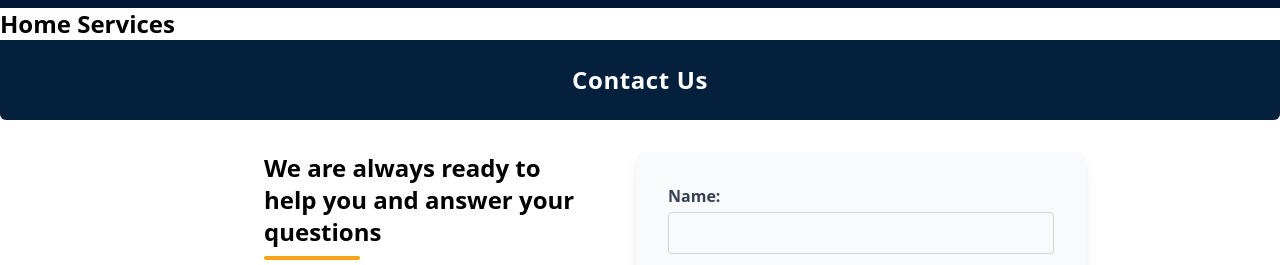
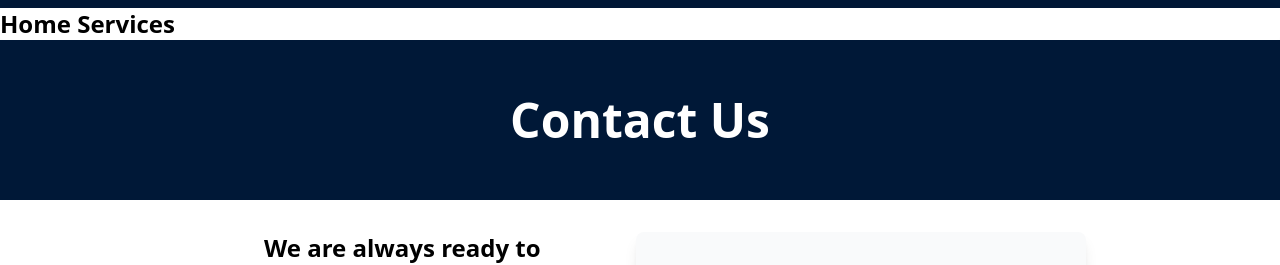
Before and after one commit to Suyog045/home-services-platform, a React (Vite) app in the folder frontend/: page /contact-us in a window 1280 px wide. Shown: the top 265 px of the page. Built offline with nearby package versions, Linux system fonts and the light colour scheme.

Commit message:
done some changes in contactUs

```diff
--- a/frontend/src/Components/ContactUsPage/ContactUsLayout.jsx
+++ b/frontend/src/Components/ContactUsPage/ContactUsLayout.jsx
@@ -31,9 +31,10 @@ const ContactUsLayout = () => {
 
   return (
     <div className="bg-white min-h-screen">
-      <div className="bg-[#05203c] text-white py-6 text-center text-2xl font-semibold tracking-wide rounded-b-md">
-        Contact Us
+      <div className='bg-primary h-40 w-full flex justify-center items-center' >
+        <h2 className='text-white md:text-center md:text-5xl font-semibold'>Contact Us</h2>
       </div>
+
       <div className="flex flex-row flex-wrap gap-4 p-8 max-w-3xl mx-auto">
         <div className="flex-1 min-w-[320px] md:-ml-6">
           <ContactInfo />
```
